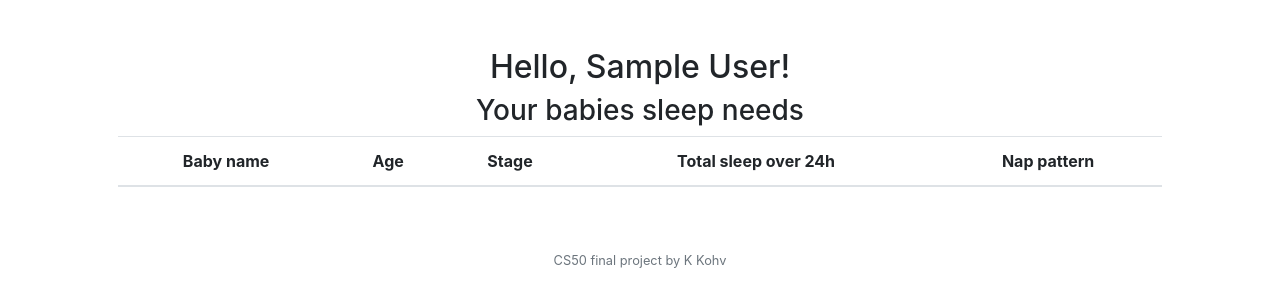
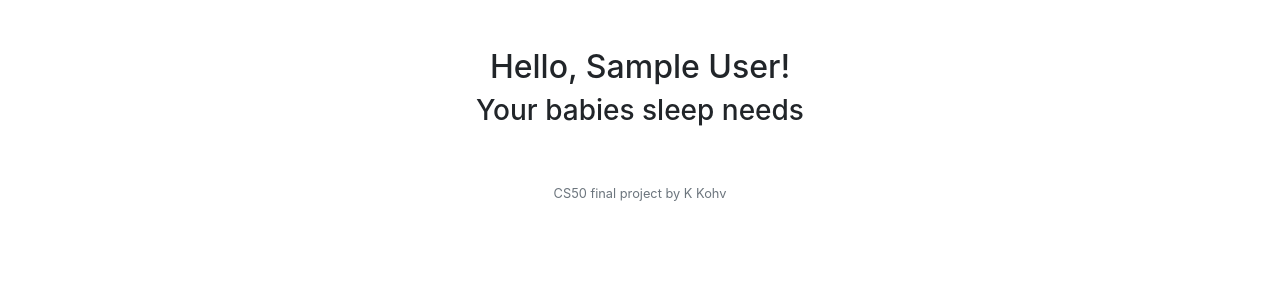
Before and after one commit to KeaKohv/babyzz, a Flask app: page / in a window 1280 px wide. Shown: the part 76-383 px from the top of the page. Run offline with Flask 2, Linux system fonts and the light colour scheme; the visitor is signed in with stand-in values (Sample User, id 1); lists and menus that the app fills with data are empty; some libraries are stand-ins or nearby versions.

Commit message:
changes in index

```diff
--- a/templates/index.html
+++ b/templates/index.html
@@ -8,7 +8,7 @@
     <h2>Hello, {{first_name}}!</h2>
 
     <h3>Your babies sleep needs</h3>
-    <table class="table table-striped">
+    <!-- <table class="table table-striped">
         <thead>
             <tr>
                 <th>Baby name</th>
@@ -17,7 +17,7 @@
                 <th>Total sleep over 24h</th>
                 <th>Nap pattern</th>
             </tr>
-        </thead>
+        </thead> -->
         <!-- <tbody> -->
         <!-- Loop through the database entries to display them in this table -->
             <!-- {% for child in children %}
@@ -30,5 +30,5 @@
             <!-- </tr>
             {% endfor %} -->
         <!-- </tbody> -->
-    </table>
+    <!-- </table> -->
 {% endblock %}
```
